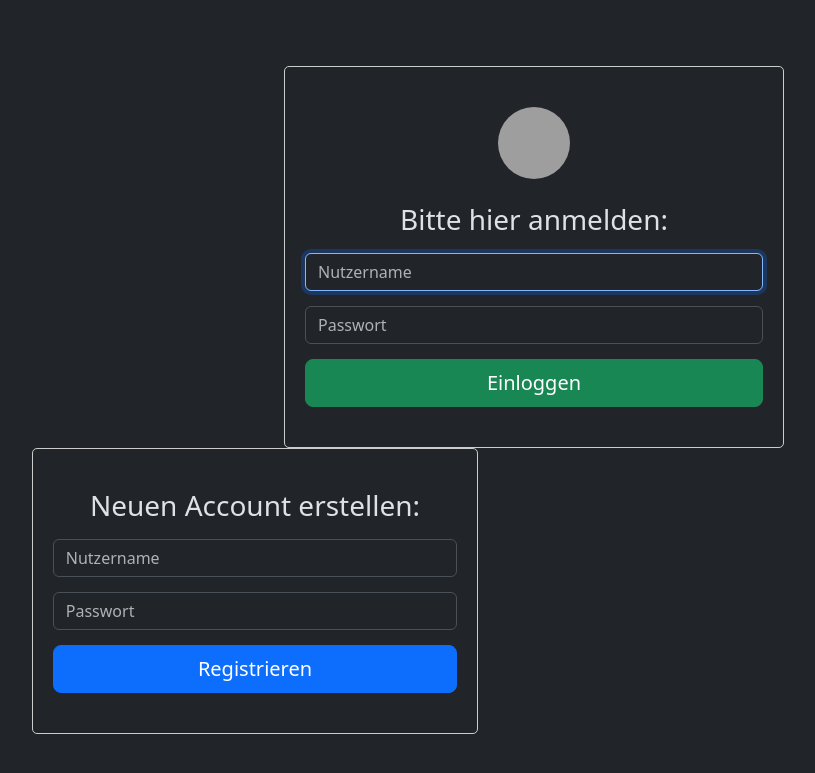
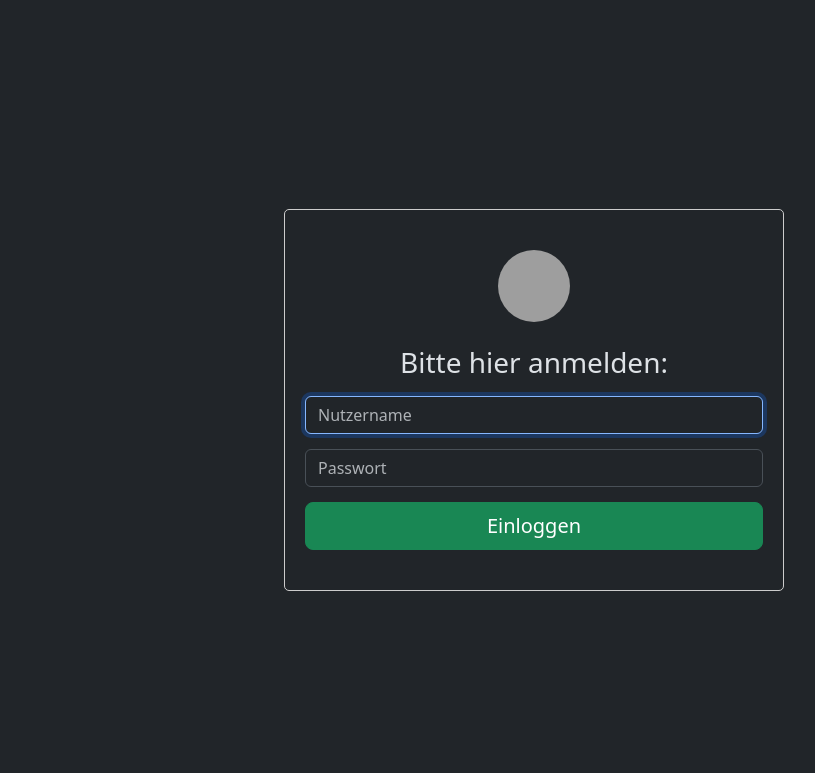
Before and after one commit to picooo0001/heroku_deploy, a Flask app: page / in a window 1280 px wide. Shown: the top 773 px of the page, without its empty margins (106-921 px from the left). Run offline with Flask 3, Linux system fonts and the light colour scheme; grey boxes are pictures that could not be loaded.

Commit message:
Removed sign up option

```diff
--- a/templates/login_page.html
+++ b/templates/login_page.html
@@ -22,45 +22,10 @@
                 <input type="password" id="inputPassword" class="form-control" placeholder="Passwort" required>
                 <button class="btn btn-lg btn-success btn-block" type="submit">Einloggen</button>
             </form>
-            <div class="col-md-6">
-                <form class="form-signin" id="registerForm" onsubmit="registerUser(); return false;">
-                    <!-- Registration Form -->
-                    <h1 class="h3 mb-3 font-weight-normal">Neuen Account erstellen:</h1>
-                    <label for="inputRegisterUsername" class="sr-only">Nutzername</label>
-                    <input type="text" id="inputRegisterUsername" class="form-control" placeholder="Nutzername" required>
-                    <label for="inputRegisterPassword" class="sr-only">Passwort</label>
-                    <input type="password" id="inputRegisterPassword" class="form-control" placeholder="Passwort" required>
-                    <button class="btn btn-lg btn-primary btn-block" type="submit">Registrieren</button>
-                </form>
-            </div>
             <!--Div für die Popup Notification-->
             <div id="notification-container"></div>
         </div>
         <script>
-            function registerUser() {
-                const username = document.getElementById('inputRegisterUsername').value;
-                const password = document.getElementById('inputRegisterPassword').value;
-
-                fetch('/create_user', {
-                    method: 'POST',
-                    headers: {
-                        'Content-Type': 'application/json',
-                    },
-                    body: JSON.stringify({ username, password }),
-                })
-                .then(response => {
-                    if (response.ok) {
-                        // Weiterleitung oder andere Aktionen bei erfolgreicher Registrierung
-                        console.log('Registrierung erfolgreich');
-                    } else {
-                        // Fehlerbehandlung bei fehlgeschlagener Registrierung
-                        console.error('Registrierung fehlgeschlagen');
-                    }
-                })
-                .catch(error => {
-                    console.error('Fehler beim Senden der Registrierungsdaten:', error);
-                });
-            }
             // Funktion für den Login des Users. Username und PW werden durch ID rausgesucht und in neue Variablen gespeichert.
             function loginUser() {
                 const username = document.getElementById('inputUsername').value;
```
